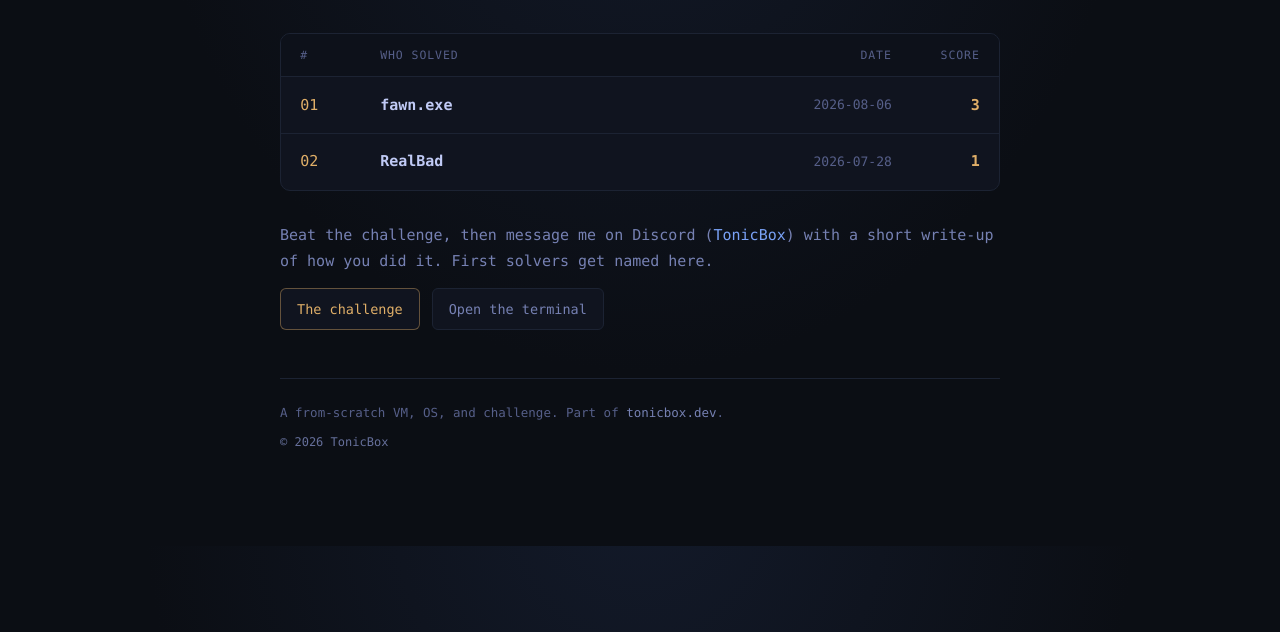
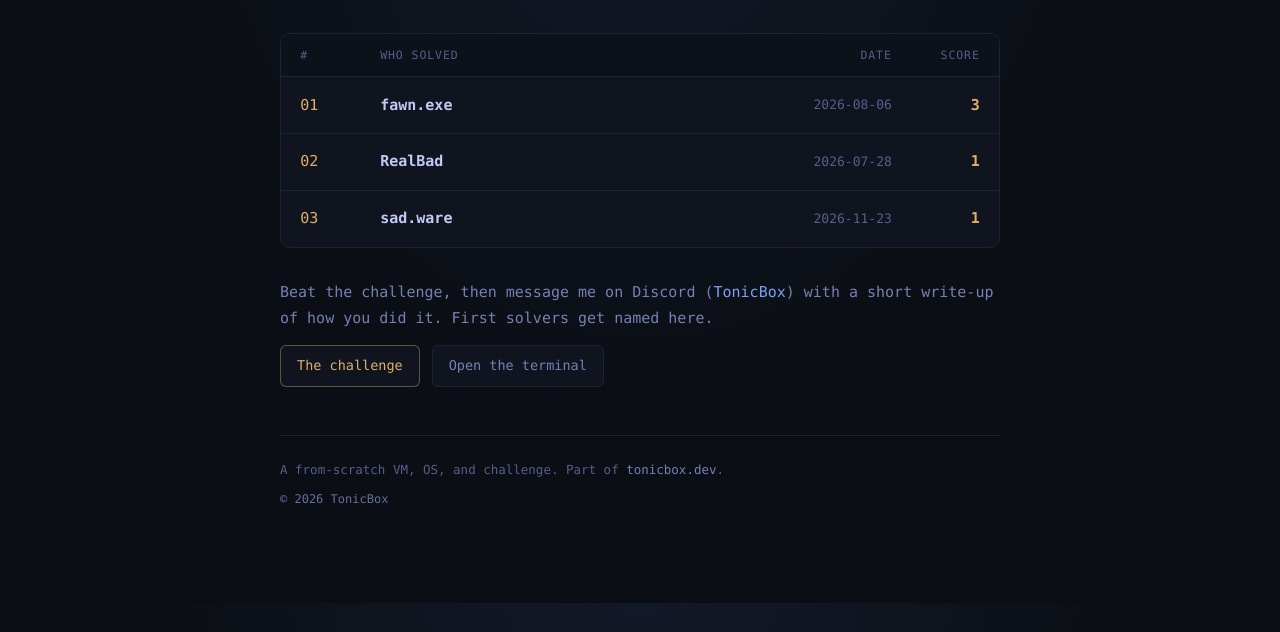
Before and after one commit to Tonic-Box/tonicbox.dev, a plain HTML site: page hall.html in a window 1280 px wide. Shown: the part 168-800 px from the top of the page. Drawn offline with Linux system fonts and the light colour scheme.

Commit message:
added sad.ware to CTF HS

```diff
--- a/hall.html
+++ b/hall.html
@@ -98,6 +98,12 @@
       <span class="date">2026-07-28</span>
       <span class="score">1</span>
     </div>
+    <div class="row">
+      <span class="rank">03</span>
+      <span class="name">sad.ware</span>
+      <span class="date">2026-11-23</span>
+      <span class="score">1</span>
+    </div>
   </div>
 
   <p>
```
